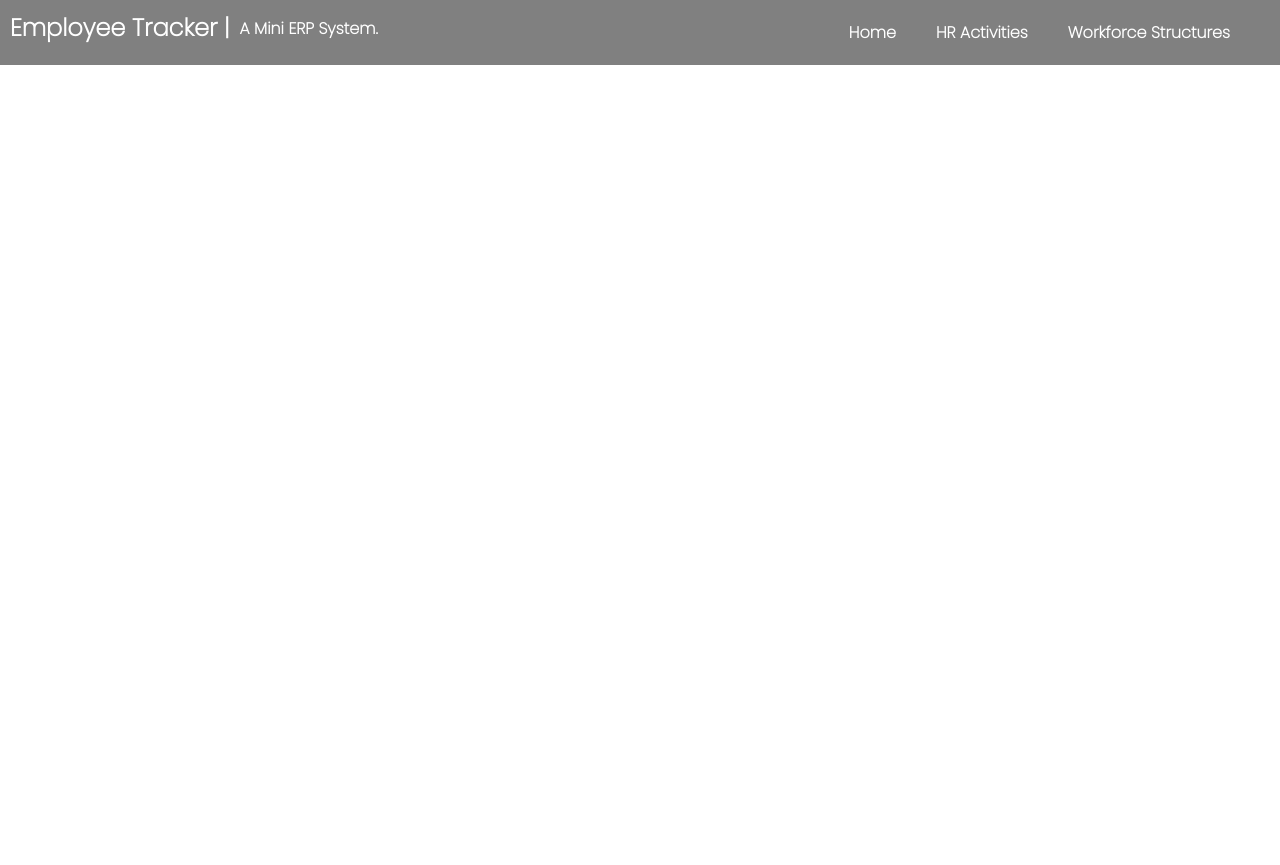
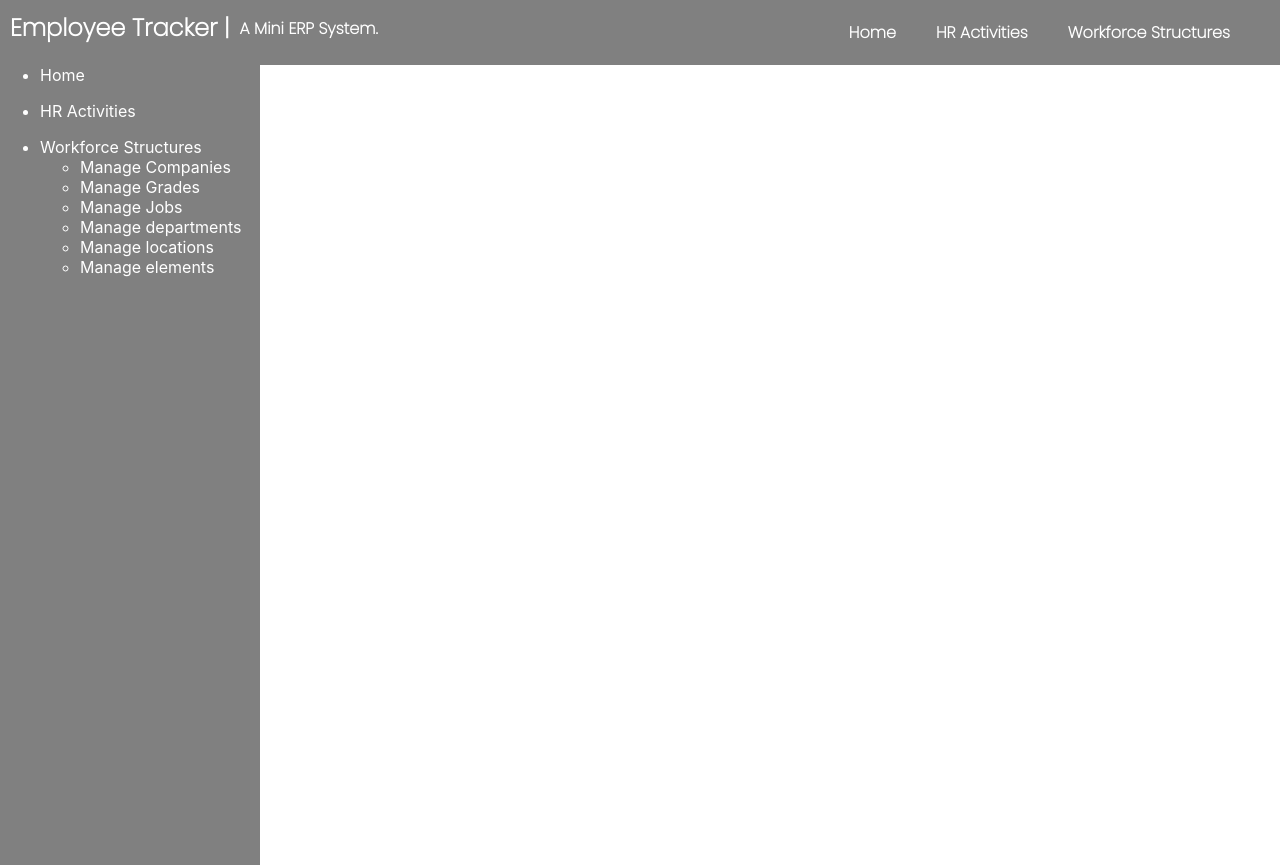
Before and after one commit to gowrishankar356/MiniERP, a React (Create React App) app in the folder minierp/: page / in a window 1280 px wide. Before the commit the page ends 800 px from the top, so only its background shows below. Built offline with nearby package versions, Linux system fonts and the light colour scheme; a web font is replaced by a local one.

Commit message:
new changes

```diff
--- a/minierp/src/components/HomePage/index.jsx
+++ b/minierp/src/components/HomePage/index.jsx
@@ -1,12 +1,14 @@
 import React from "react";
 import styles from "./styles.module.css";
 import NavBar from "../NavBar";
+import SideNavBar from "../SideNavBar";
 
 const HomePage = () => {
   return (
     <div>
-        <NavBar></NavBar>
-   </div>
+      <NavBar></NavBar>
+      <SideNavBar></SideNavBar>
+    </div>
   );
 };
 
--- a/minierp/src/components/HomePage/styles.module.css
+++ b/minierp/src/components/HomePage/styles.module.css
@@ -0,0 +1,3 @@
+SideNavBar {
+    background-color: 100%;
+}
--- /dev/null
+++ b/minierp/src/components/SideNavBar/index.jsx
@@ -0,0 +1,101 @@
+import React from "react";
+import styles from "./styles.module.css";
+import { useState } from "react";
+
+const SideNavBar = () => {
+  // adding the states
+  const [isActive, setIsActive] = useState(false);
+  const [isSecondLevleActive, setIsSecondLevleActive] = useState(false);
+
+  //add the active class
+  const toggleActiveClass = () => {
+    setIsActive(!isActive);
+  };
+
+  //clean up function to remove the active class
+  const removeActive = () => {
+    setIsActive(false);
+  };
+
+  const secondLevelActive = () => {
+    setIsSecondLevleActive(true);
+  };
+
+  const secondLevelInActive = () => {
+    setIsSecondLevleActive(false);
+  };
+
+  const [color, setColor] = useState(false);
+  const changeColor = () => {
+    if (window.scrollY >= 35) {
+      setColor(true);
+    } else {
+      setColor(false);
+    }
+  };
+
+  window.addEventListener("scroll", changeColor);
+
+  return (
+    <div className={styles.side_bar_container}>
+      <div>
+        <div>
+          <ul>
+            <li onClick={removeActive}>
+              <a href="/">Home</a>
+            </li>
+          </ul>
+          <ul>
+            <li onClick={removeActive}>
+              <a href="/personalDetails">HR Activities</a>
+            </li>
+          </ul>
+          <ul>
+            <li onClick={removeActive}>
+              <a onClick={secondLevelActive}>Workforce Structures</a>
+              <ul
+                className={`${styles.second_levelnav} ${
+                  isSecondLevleActive
+                    ? styles.second_level_active
+                    : styles.second_level_inactive
+                }`}
+                onClick={(e) => {
+                  secondLevelInActive();
+                }}
+              >
+                <li>
+                  <a href="/createCompany">Manage Companies</a>
+                </li>
+                <li>
+                  <a href="/createGrade">Manage Grades</a>
+                </li>
+                <li>
+                  <a href="/createJob">Manage Jobs</a>
+                </li>
+                <li>
+                  <a href="/createDepartment">Manage departments</a>
+                </li>
+                <li>
+                  <a href="/createLocation">Manage locations</a>
+                </li>
+                <li>
+                  <a href="/createElement">Manage elements</a>
+                </li>
+              </ul>
+            </li>
+          </ul>
+        </div>
+      </div>
+      <div
+        className={`${styles.hamburger} ${isActive ? styles.active : ""}`}
+        onClick={toggleActiveClass}
+      >
+        <span className={`${styles.bar}`}></span>
+        <span className={`${styles.bar}`}></span>
+        <span className={`${styles.bar}`}></span>
+      </div>
+    </div>
+  );
+};
+
+export default SideNavBar;
--- /dev/null
+++ b/minierp/src/components/SideNavBar/styles.module.css
@@ -0,0 +1,12 @@
+.side_bar_container {
+    margin-top: 65px;
+    background-color: grey;
+    width: 260px;
+    height: 800px;
+    color: white
+}
+
+.side_bar_container a {
+    text-decoration: none;
+    color: white
+}
```
